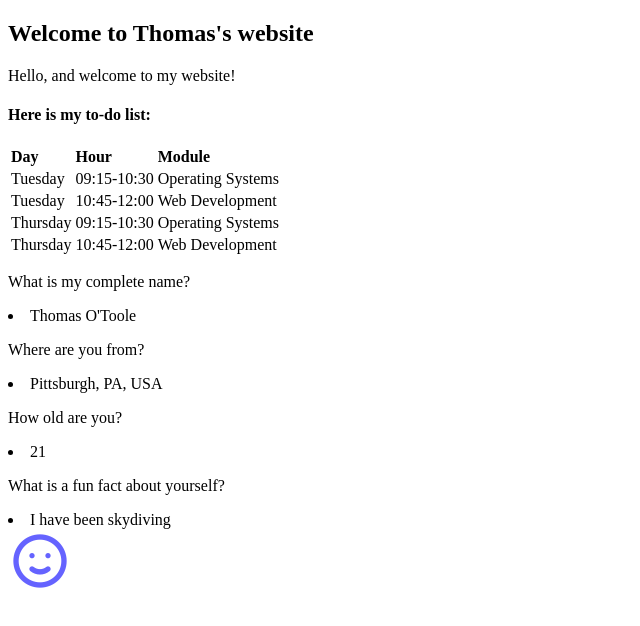
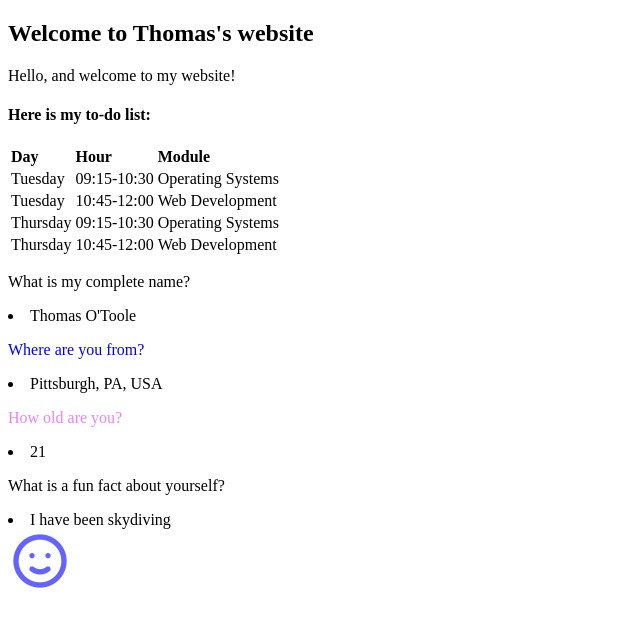
Before and after one commit to thomasjotoole/thomasjotoole.github.io, a plain HTML site: page index.html in a window 1280 px wide. Shown: the whole page, without its empty margins (0-640 px from the left). Drawn offline with Linux system fonts and the light colour scheme.

Commit message:
Update index.html

```diff
--- a/index.html
+++ b/index.html
@@ -1,7 +1,7 @@
 <!DOCTYPE html>
 <html>
   <head>
-    <title>Web development</title>
+    <title>Thomas's Website</title>
     <link rel="stylesheet" href="style.css" />
     <title>Simple HTML Table</title>
   </head>
@@ -38,9 +38,9 @@
     </table>
     <p>What is my complete name?</p>
     <li>Thomas O'Toole</li>
-    <p>Where are you from?</p>
+    <p id="para1">Where are you from?</p>
     <li>Pittsburgh, PA, USA</li>
-    <p>How old are you?</p>
+    <p class="class1">How old are you?</p>
     <li>21</li>
     <p>What is a fun fact about yourself?</p>
     <li>I have been skydiving</li>
```
